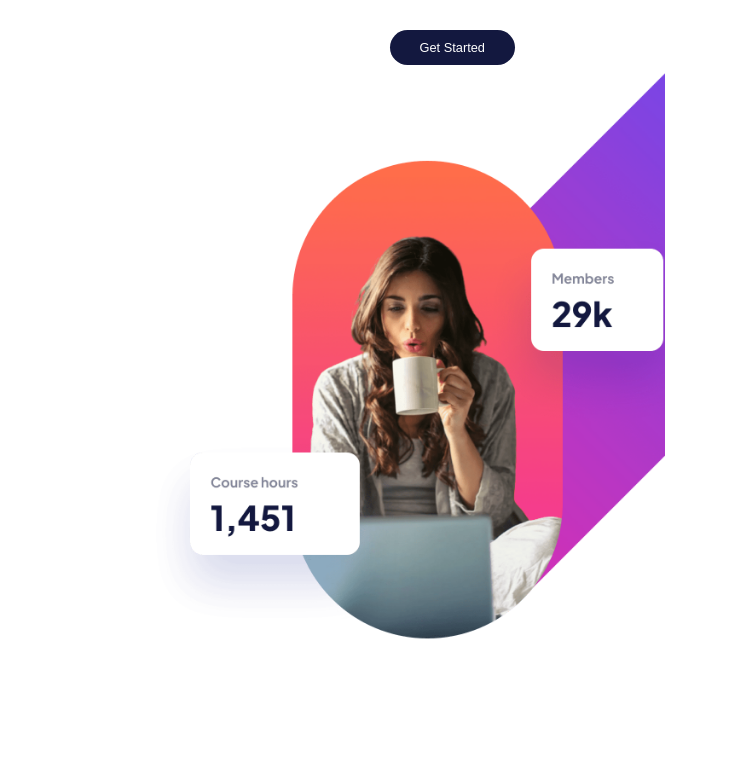
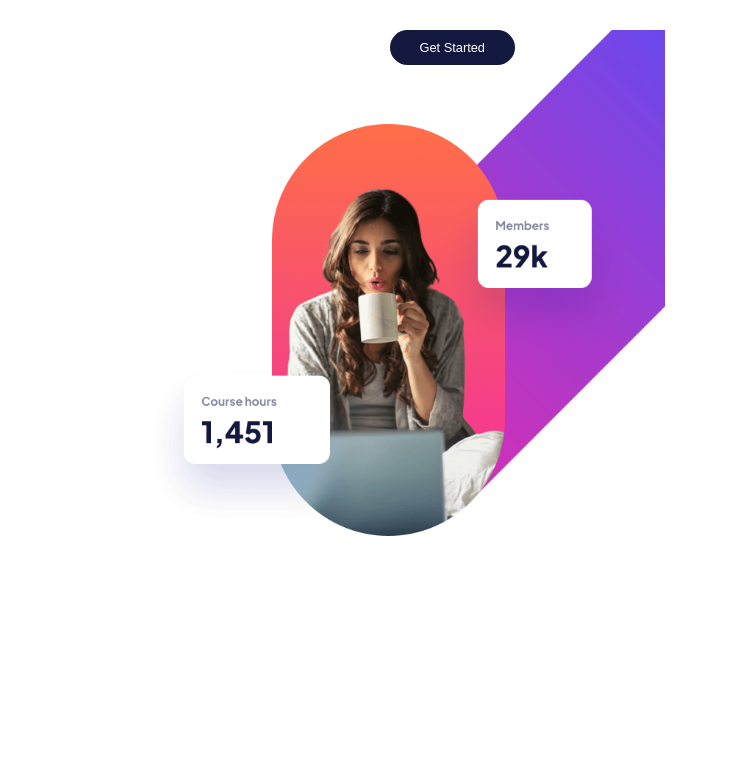
Before and after one commit to kevin68107/Test-Repo, a plain HTML site: page starter-code/index.html in a window 1280 px wide. Shown: the top 760 px of the page, 530-1280 px from the left. Drawn offline with Linux system fonts and the light colour scheme.

Commit message:
changed the image

```diff
--- a/starter-code/css/index.css
+++ b/starter-code/css/index.css
@@ -56,7 +56,7 @@ header button:hover{
 }
 
 picture{
-    height: 800px;
+    height: 690px;
     width: 891px;
     display: flex;
     position: absolute;
```
